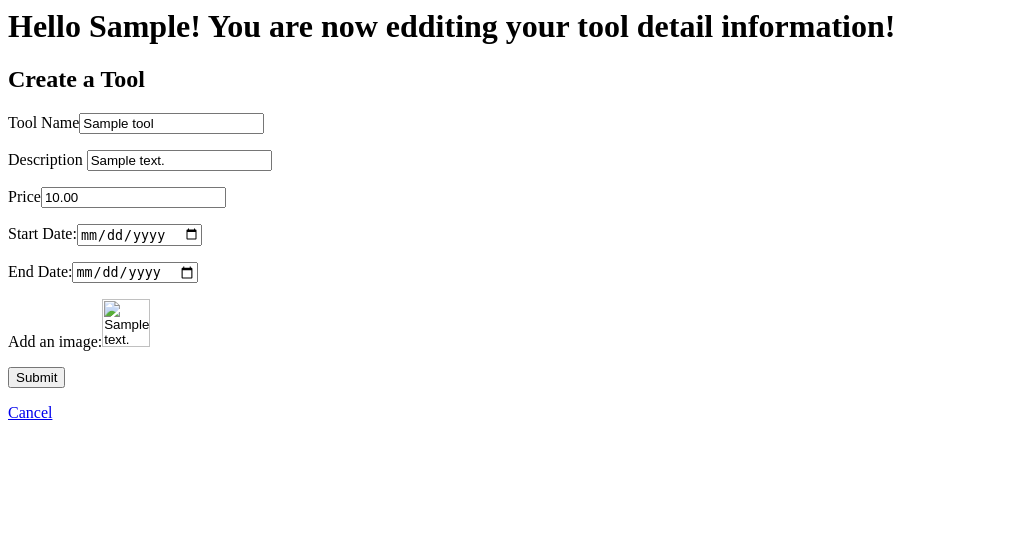
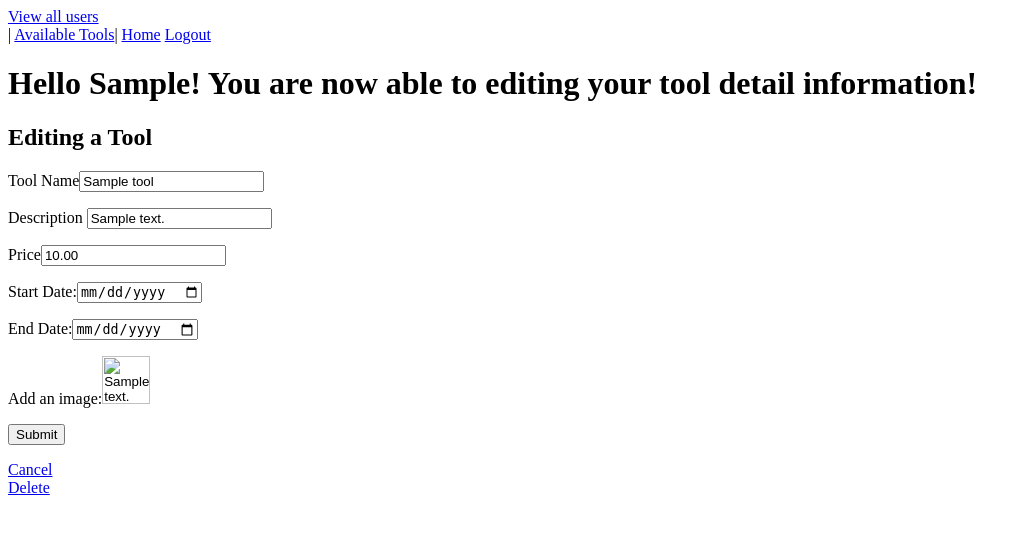
Before and after one commit to BdoAni/NearME, a Flask app: page /tools/1/edit in a window 1280 px wide. Shown: the top 534 px of the page, without its empty margins (0-1030 px from the left). Run offline with Flask 2, Linux system fonts and the light colour scheme; the visitor is signed in with stand-in values (Sample User, id 1); tables that the repository leaves empty hold one stand-in row (values such as "Sample post").

Commit message:
Commiting Delete function for a tool

```diff
--- a/server.py
+++ b/server.py
@@ -51,7 +51,7 @@ def register_user():
     return redirect("/")
 
 # /Log in post method and need to redirect to the sesson user personal page with all his listing items
-# /////////////////////////////////////// LOGIN//////////////////////////////////////////////////////
+# /////////////////////////////////////// LOGIN  //////////////////////////////////////////////////////
 @app.route("/login", methods=["POST"])
 def process_login():
     """Process user login."""
@@ -115,6 +115,7 @@ def show_user(user_id):
 
     return render_template("user_details.html", user=user)
 
+# ///////////////////////////////////// Getting All Tools /////////////////////////////
 @app.route("/tools")
 def all_tools():
     """View all tools."""
@@ -123,9 +124,9 @@ def all_tools():
 
     return render_template("all_tools.html", tools=tools)
 
-
+# ///////////////////////////////////// toola detail //////////////////////////////////////
 @app.route("/tools/<tool_id>")
-def show_tool(tool_id):
+def show_detail_tool(tool_id):
     """Show details on a particular tool."""
 
     tool=Tool.get_by_id(tool_id)
@@ -135,7 +136,7 @@ def show_tool(tool_id):
 
 
 
-# ///////////////////////////// Review for the tool /////
+# ///////////////////////////// Review for the tool ///////////////////////////
 @app.route("/tools/<tool_id>/review", methods=["POST"])
 def create_review(tool_id):
     """Create a new rating for the tool."""
@@ -170,7 +171,7 @@ def create_review(tool_id):
 
 
 
-# /////////////////////////////////////////////////////////////////////////////////
+# ///////////////////////////////////// Create a tool ///////////////////////////////////////
 # creating a tool
 @app.route("/tools/new", methods=["POST"])
 def create_tool():
@@ -195,18 +196,18 @@ def create_tool():
     # print(f'++++++++++++{tool_name }, {description}, {price}, {availability_start}, {availability_end}, {tool_image}, {user_id}++++++++' )
     db.session.add(tool)
     db.session.commit()
-    if Tool.get_by_id(tool.tool_id):
+
+
+    if not Tool.get_by_id(tool.tool_id):
         flash("Cannot create a tool. Try again.")
 
     return redirect("/dashboard")
 
 
 
-# /////////////////////////////////////////////////////////////////////////////////
-# update or eddit a tool  get method
+# //////////////////////////////////////update  edit the tool  get method /////////////////////////////
 @app.route('/tools/<tool_id>/edit')
 def edit_tool(tool_id):
-
 
     tool = Tool.get_by_id(tool_id)
     if not "user_id" in session:
@@ -217,8 +218,7 @@ def edit_tool(tool_id):
     return render_template("tool_ediit.html", tool=tool, user=user)
 
 
-# /////////////////////////////////////////////////////////////////////////////////
-# update or eddit a tool  post method
+# //////////////////////////////////// Edit Tool  POST/////////////////////////////////////////////
 @app.route('/tools/<tool_id>/edit', methods=["POST"])
 def edit_tool_by_id(tool_id):
 
@@ -242,11 +242,30 @@ def edit_tool_by_id(tool_id):
     return redirect("/dashboard")
 
 
-# ////////////////1. need delete the tool/////
+# ////////////////  delete the tool by id////////////////////////
+@app.route('/tools/delete/<tool_id>')
+def delete_tool_by_id(tool_id):
+
+    # user_id=session["user_id"]
+    # user=User.get_by_id(user_id)
+    if not "user_id" in session:
+        return redirect("/")
+
+    tool = Tool.get_by_id(tool_id)
+    try:
+        db.session.delete(tool)
+        db.session.commit()
+        return redirect("/dashboard")
+    except:
+          "There was a problem deleting that tool"
+    return render_template("tool_ediit.html", tool=tool)
+
+
+
+
 # /////////////// 2. need a create a reservation page and methods ///////
 # /////////////// 3. need to create a card where all accepted offers from you will be in that card/////
-# /////////////// 4. need to create a revie for each tool //////
-# /////////////// 5. logout////////////////////////////////////
+# /////////////// 4. need to create a revie for each tool ////// Almost Done see line 139
 
 
 
--- a/templates/base.html
+++ b/templates/base.html
@@ -10,22 +10,27 @@
 
     {% block head %}{% endblock %}
 </head>
+
 <body>
     <div>
-        <a href="/dashboard">Home</a>
         <a href="/users">View all users</a> <br>|
         <a href="/tools">Available Tools</a>|
+        {% if "user_id" in session %}
+        <a href="/dashboard">Home</a>
         <a href="/logout">Logout</a>
+        {% else %}
+        <a href="/">Login</a>
+        {% endif %}
     </div>
-    {% if "email" in session %}
-        <div>
-            {{session["email"]}}
-        </div>
-    {% endif %}
+    <!-- {% if "email" in session %}
+    <div>
+        {{session["email"]}}
+    </div>
+    {% endif %} -->
 
     {% for msg in get_flashed_messages() %}
-    <p >
-      {{ msg }}
+    <p>
+        {{ msg }}
     </p>
     {% endfor %}
     {% block body %}
--- a/templates/tool_ediit.html
+++ b/templates/tool_ediit.html
@@ -1,6 +1,9 @@
-<h1> Hello {{user.first_name}}! You are now edditing your tool detail information! </h1>
+{% extends 'base.html' %}
+{% block title %}NearME tool page{% endblock %}
+{% block body %}
+<h1> Hello {{user.first_name}}! You are now able to  editing your tool detail information! </h1>
 
-<h2>Create a Tool </h2>
+<h2>Editing a Tool </h2>
 <form action="/tools/{{tool.tool_id}}/edit" method="POST">
     <p>
         Tool Name<input type="text" name="name" value="{{tool.tool_name}}">
@@ -22,5 +25,7 @@
     <p>
         <input type="submit">
     </p>
-    <a href="/"> Cancel </a>
+    <a href="/"> Cancel </a> <br>
+    <a a href="/tools/delete/{{tool.tool_id}}">Delete</a>
 </form>
+{% endblock %}
--- a/templates/user_dashboard.html
+++ b/templates/user_dashboard.html
@@ -1,7 +1,8 @@
+{% extends 'base.html' %}
 <h1> Hello {{user.first_name}}! You did it! </h1>
 <p> I'm planning to have a user homepage with his tools and all information about is listings</p>
 
-
+{% block body %}
 <h3> Your Tools:
 
     <!-- <section>
@@ -60,3 +61,4 @@
     <a href="/"> Cancel </a>
     <a  href="/logout">Logout</a>
 </form>
+{% endblock %}
```
